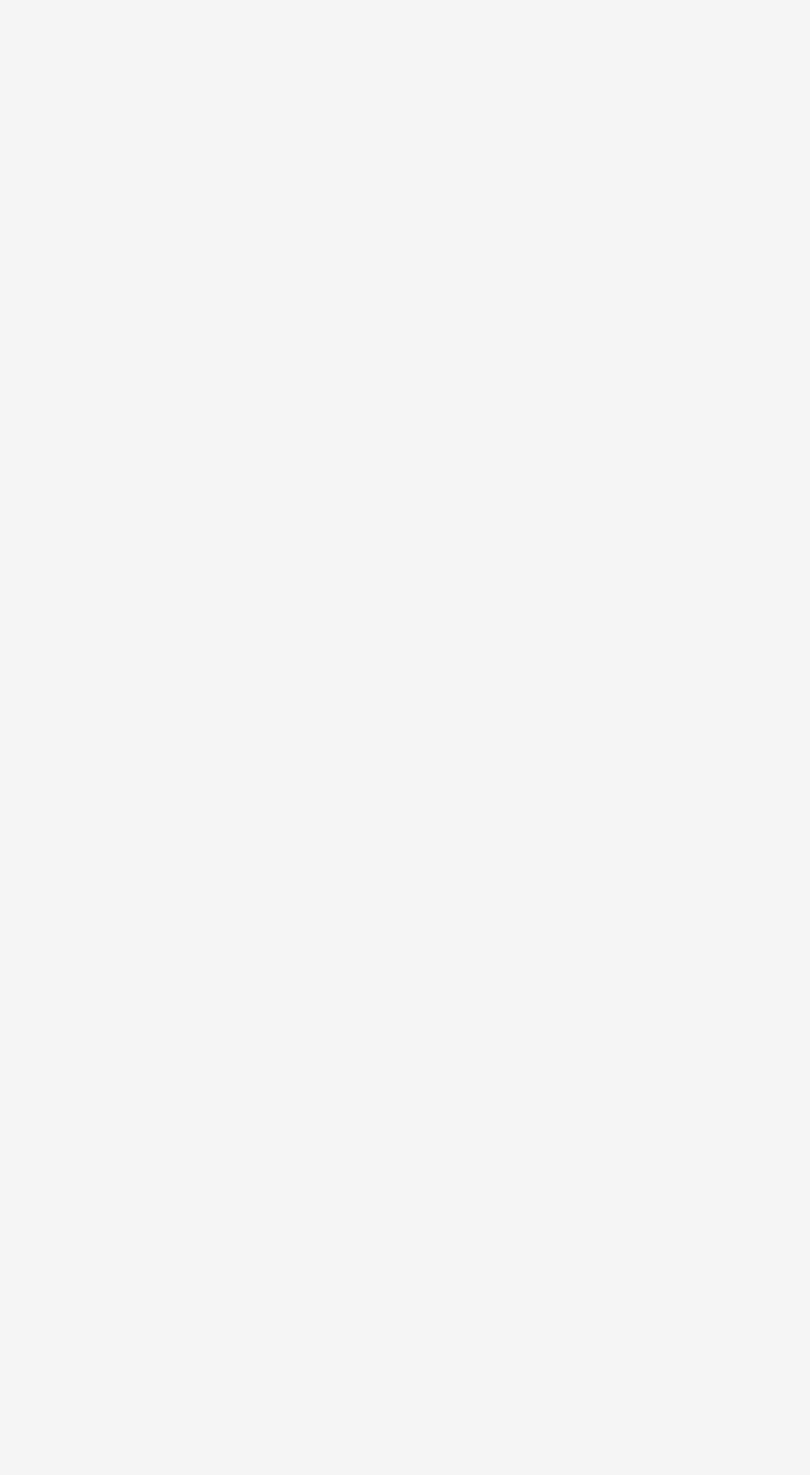
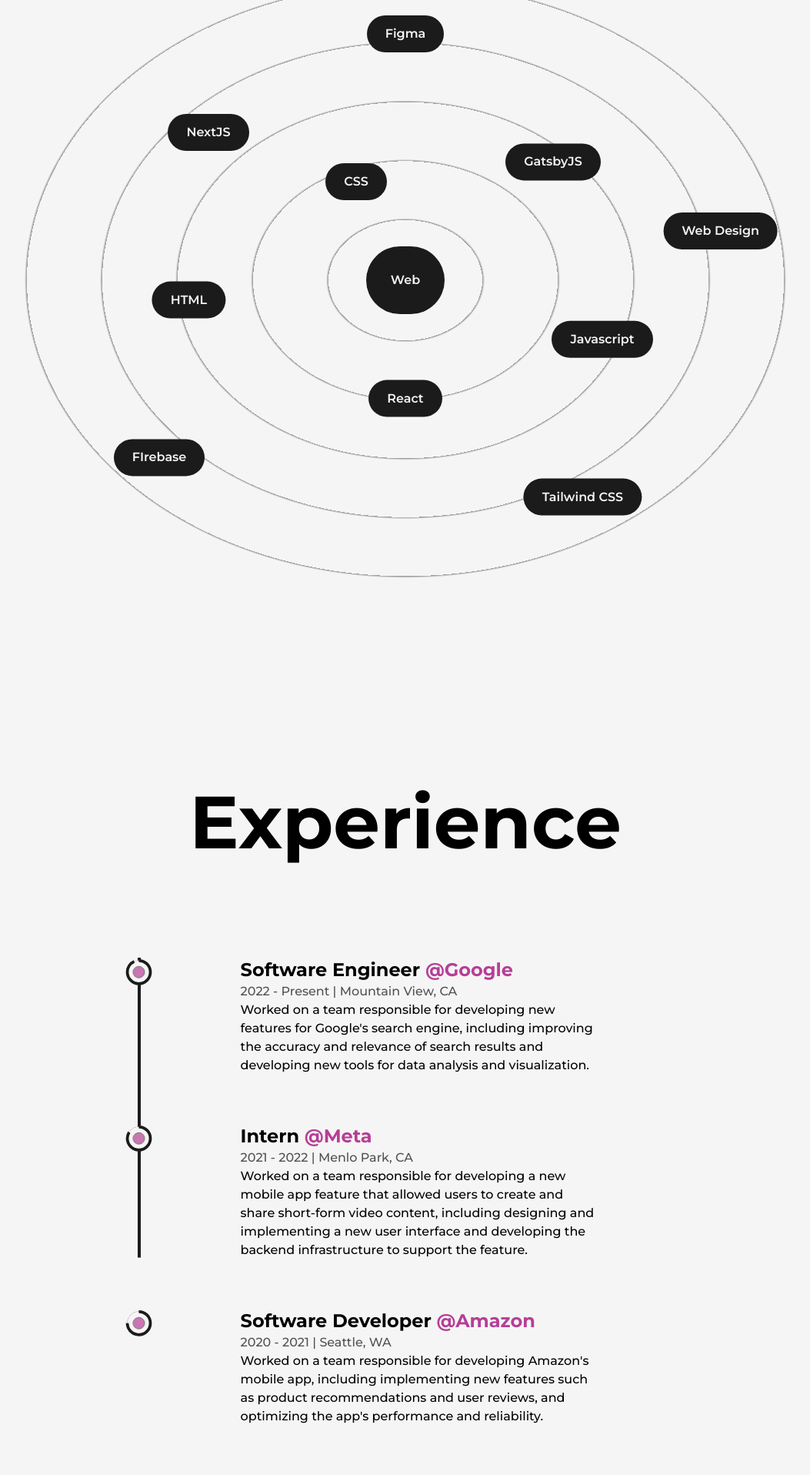
Before and after one commit to isaiahpere/flappy-porty, a Next.js app: page /about in a window 1280 px wide. Shown: the part 1320-3236 px from the top of the page at 77% size, without its empty margins (113-1166 px from the left). Before the commit the page ends 1182 px from the top, so only its background shows below. Built offline with nearby package versions, Linux system fonts and the light colour scheme.

Commit message:
about page touch us and more animations

```diff
--- a/src/app/about/page.jsx
+++ b/src/app/about/page.jsx
@@ -8,6 +8,8 @@
 import profileImage from "../../../public/images/profile/profile2.jpg";
 import { useInView, useMotionValue, useSpring } from "framer-motion";
 import Skills from "../components/Skills";
+import Experience from "../components/Experience";
+import Education from "../components/Education";
 
 const AnimatedNumbers = ({ value }) => {
   // ref
@@ -84,6 +86,7 @@
                 className="w-full h-auto rounded-2xl"
                 width={100}
                 height={100}
+                priority="true"
               />
             </div>
             <div className="col-span-2 flex flex-col items-end justify-between">
@@ -114,6 +117,8 @@
             </div>
           </div>
           <Skills />
+          <Experience />
+          <Education />
         </Layout>
       </main>
     </>
--- /dev/null
+++ b/src/app/components/Education.jsx
@@ -0,0 +1,73 @@
+"use client";
+import { motion, useScroll } from "framer-motion";
+import { useRef } from "react";
+
+import LiIcon from "./LiIcon";
+
+const Details = ({ type, time, place, info }) => {
+  const ref = useRef(null);
+  return (
+    <li
+      className="my-8 first:mt-0 last:mb-0  w-[60%] mx-auto flex flex-col items-center justify-between"
+      ref={ref}
+    >
+      <LiIcon refElement={ref} />
+      <motion.div
+        initial={{ y: 50 }}
+        whileInView={{ y: 0 }}
+        transition={{ duration: 0.5, type: "spring" }}
+      >
+        <h3 className="capitalize font-bold text-2xl ">{type}&nbsp;</h3>
+        <span className="capitalize font-medium text-dark/75 ">
+          {time} | {place}
+        </span>
+        <p className="font-medium w-full">{info}</p>
+      </motion.div>
+    </li>
+  );
+};
+
+const Education = () => {
+  const ref = useRef(null);
+  const { scrollYProgress } = useScroll({
+    target: ref,
+    offset: ["start end", "center start"],
+    layoutEffect: false,
+  });
+  return (
+    <div className="my-64 ">
+      <h2 className="font-bold text-8xl mb-32 w-full text-center">Education</h2>
+      <div className="w-[75%] mx-auto relative" ref={ref}>
+        <motion.div
+          style={{ scaleY: scrollYProgress }}
+          className="absolute left-9 top-0 w-[4px] h-full bg-dark origin-top"
+        />
+        <ul className="w-full flex flex-col items-start justify-between ml-4">
+          <Details
+            type="Bachelor Of Science In Computer Science"
+            time="2016-2020"
+            place="Massachusetts Institute Of Technology (MIT)"
+            info="Relevant courses included Data Structures and Algorithms, Computer Systems Engineering, and Artificial
+            Intelligence."
+          />
+          <Details
+            type="Master Of Computer Science"
+            time="2020-2022"
+            place="Stanford University"
+            info="Completed a master's project on deep learning, developing a new neural network architecture for natural
+            language understanding."
+          />
+          <Details
+            type="Online Coursework"
+            time="2016-2020 "
+            place="Massachusetts Institute Of Technology (MIT)"
+            info="Completed coursework in advanced topics such as Reinforcement Learning, Computer Vision, and Machine
+            Learning Engineering."
+          />
+        </ul>
+      </div>
+    </div>
+  );
+};
+
+export default Education;
--- /dev/null
+++ b/src/app/components/Experience.jsx
@@ -0,0 +1,102 @@
+"use client";
+import { motion, useScroll } from "framer-motion";
+import { useRef } from "react";
+
+import LiIcon from "./LiIcon";
+
+const Details = ({ position, company, companyLink, time, address, work }) => {
+  const ref = useRef(null);
+  return (
+    <li
+      className="my-8 first:mt-0 last:mb-0  w-[60%] mx-auto flex flex-col items-center justify-between"
+      ref={ref}
+    >
+      <LiIcon refElement={ref} />
+      <motion.div
+        initial={{ y: 50 }}
+        whileInView={{ y: 0 }}
+        transition={{ duration: 0.5, type: "spring" }}
+      >
+        <h3 className="capitalize font-bold text-2xl ">
+          {position}&nbsp;
+          <a
+            href={companyLink}
+            target="_blank"
+            className="text-primary capitalize"
+          >
+            @{company}
+          </a>
+        </h3>
+        <span className="capitalize font-medium text-dark/75 ">
+          {time} | {address}
+        </span>
+        <p className="font-medium w-full">{work}</p>
+      </motion.div>
+    </li>
+  );
+};
+
+const Experience = () => {
+  const ref = useRef(null);
+  const { scrollYProgress } = useScroll({
+    target: ref,
+    offset: ["start end", "center start"],
+    layoutEffect: false,
+  });
+  return (
+    <div className="my-64 ">
+      <h2 className="font-bold text-8xl mb-32 w-full text-center">
+        Experience
+      </h2>
+      <div className="w-[75%] mx-auto relative" ref={ref}>
+        <motion.div
+          style={{ scaleY: scrollYProgress }}
+          className="absolute left-9 top-0 w-[4px] h-full bg-dark origin-top"
+        />
+        <ul className="w-full flex flex-col items-start justify-between ml-4">
+          <Details
+            position="Software Engineer"
+            company="Google"
+            companyLink="https://google.com"
+            time="2022 - Present"
+            address="Mountain View, CA"
+            work="Worked on a team responsible for developing new features for Google's
+              search engine, including improving the accuracy and relevance of search results and
+              developing new tools for data analysis and visualization."
+          />
+          <Details
+            position="Intern"
+            company="Meta"
+            companyLink="https://meta.com"
+            time="2021 - 2022"
+            address="Menlo Park, CA"
+            work="Worked on a team responsible for developing a new mobile app feature that allowed users to create and
+              share short-form video content, including designing and implementing a new user interface and developing
+              the backend infrastructure to support the feature."
+          />
+          <Details
+            position="Software Developer"
+            company="Amazon"
+            companyLink="https://amazon.com"
+            time="2020 - 2021"
+            address="Seattle, WA"
+            work="Worked on a team responsible for developing Amazon's mobile app, including implementing new features such
+              as product recommendations and user reviews, and optimizing the app's performance and reliability."
+          />
+          <Details
+            position="Software Developer Internr"
+            company="Microsoft"
+            companyLink="https://microsoft.com"
+            time="2019 - 2020"
+            address="Seattle, WA"
+            work="Worked on a team responsible for developing new features for Microsoft's Windows operating system,
+              including implementing a new user interface for a system settings panel and optimizing the performance of
+              a core system component."
+          />
+        </ul>
+      </div>
+    </div>
+  );
+};
+
+export default Experience;
--- /dev/null
+++ b/src/app/components/LiIcon.jsx
@@ -0,0 +1,36 @@
+import { motion, useScroll } from "framer-motion";
+
+const LiIcon = ({ refElement }) => {
+  const { scrollYProgress } = useScroll({
+    target: refElement,
+    offset: ["center end", "center"],
+    layoutEffect: false,
+  });
+  return (
+    <figure className="absolute left-0 stroke-dark">
+      <svg width="75" height="75" viewBox="0 0 100 100" className="-rotate-90">
+        <motion.circle
+          cx="75"
+          cy="50"
+          r="20"
+          className="stroke-primary stroke-1 fill-none"
+        />
+        <motion.circle
+          cx="75"
+          cy="50"
+          r="20"
+          className="stroke-[5px] fill-light"
+          style={{ pathLength: scrollYProgress }}
+        />
+        <motion.circle
+          cx="75"
+          cy="50"
+          r="10"
+          className="stroke-1 fill-primary animate-pulse"
+        />
+      </svg>
+    </figure>
+  );
+};
+
+export default LiIcon;
--- a/src/app/components/Skills.jsx
+++ b/src/app/components/Skills.jsx
@@ -1,5 +1,46 @@
+"use client";
+import { motion } from "framer-motion";
+
+const Skill = ({ name, xPos, yPos }) => {
+  return (
+    <motion.div
+      className="flex items-center justify-center rounded-full
+      font-semibold bg-dark text-light py-3 px-6 shadow-dark cursor-pointer absolute "
+      whileHover={{ scale: 1.05 }}
+      initial={{ x: 0, y: 0 }}
+      whileInView={{ x: xPos, y: yPos }}
+      viewport={{ once: true }}
+      transition={{ duration: 1.5 }}
+    >
+      {name}
+    </motion.div>
+  );
+};
+
 const Skills = () => {
-  return <div>Skills</div>;
+  return (
+    <>
+      <h2 className="font-bold text-8xl mt-64 w-full text-center">Skills</h2>
+      <div className="w-full h-screen relative flex items-center justify-center rounded-full bg-circularLight">
+        <motion.div
+          className="flex items-center justify-center rounded-full font-semibold bg-dark text-light p-8 shadow-dark cursor-pointer"
+          whileHover={{ scale: 1.05 }}
+        >
+          Web
+        </motion.div>
+        <Skill name="HTML" xPos="-22vw" yPos="2vw" />
+        <Skill name="CSS" xPos="-5vw" yPos="-10vw" />
+        <Skill name="Javascript" xPos="20vw" yPos="6vw" />
+        <Skill name="React" xPos="0vw" yPos="12vw" />
+        <Skill name="NextJS" xPos="-20vw" yPos="-15vw" />
+        <Skill name="GatsbyJS" xPos="15vw" yPos="-12vw" />
+        <Skill name="Web Design" xPos="32vw" yPos="-5vw" />
+        <Skill name="Figma" xPos="0vw" yPos="-25vw" />
+        <Skill name="FIrebase" xPos="-25vw" yPos="18vw" />
+        <Skill name="Tailwind CSS" xPos="18vw" yPos="22vw" />
+      </div>
+    </>
+  );
 };
 
 export default Skills;
--- a/tailwind.config.js
+++ b/tailwind.config.js
@@ -21,6 +21,10 @@
       animation: {
         "spin-slow": "spin 18s linear infinite",
       },
+      backgroundImage: {
+        circularLight:
+          "repeating-radial-gradient(rgba(0,0,0,.4) 2px, #f5f5f5 5px, #f5f5f5 100px);",
+      },
     },
   },
   plugins: [],
```
